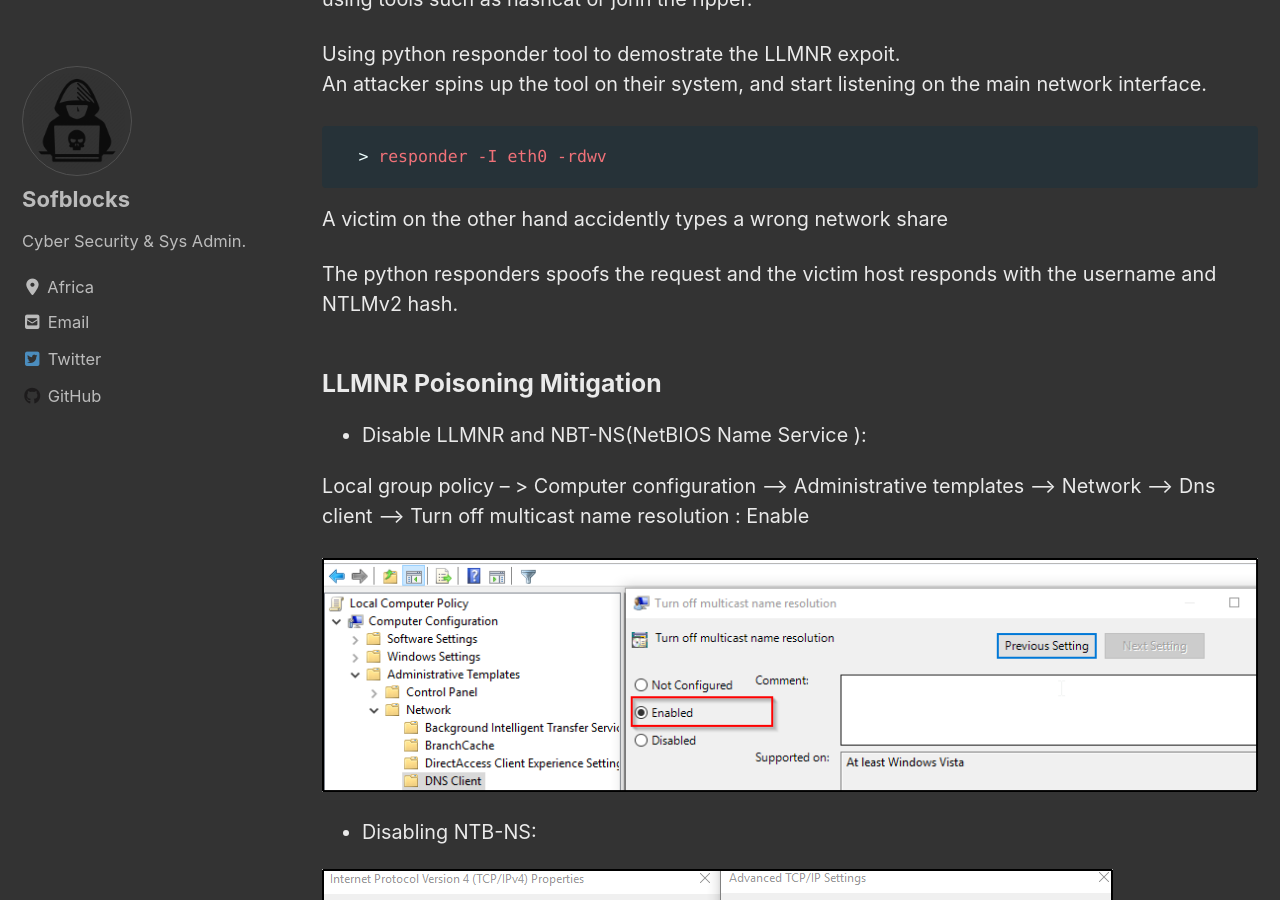
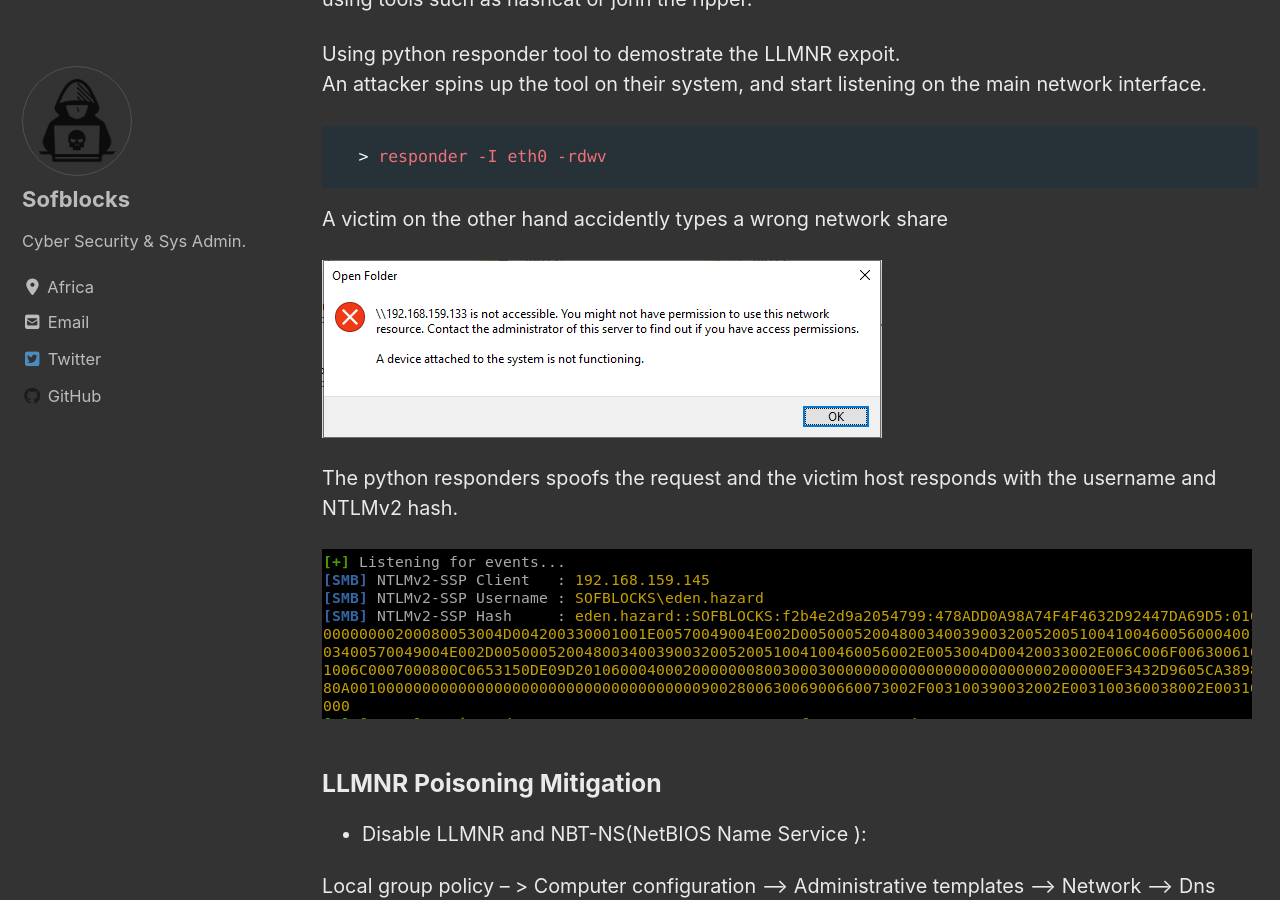
Before and after one commit to sofblocks/sofblocks.github.io, a Jekyll site: the page built from _posts/blog/2020-07-07-attackingad.md, in a window 1280 px wide and 900 px high, scrolled down 4312 px. Built offline with Jekyll 4.4.1, drawn with Linux system fonts in a browser that asks for light colours; cached includes are drawn as plain includes; nearby versions of some CDN libraries; comment, search, counter and statistics services are not loaded.

Commit message:
Added More notes

````diff
--- a/_posts/blog/2020-07-07-attackingad.md
+++ b/_posts/blog/2020-07-07-attackingad.md
@@ -108,9 +108,11 @@ An attacker spins up the tool on their system, and start listening on the main n
 ```
 A victim on the other hand accidently types a wrong network share
 
+![upload-image]({{ "/assets/imgs/notes/rshare.png" | relative_url }})
 
 The python responders spoofs the request and the victim host responds with the username and NTLMv2 hash.
 
+![upload-image]({{ "/assets/imgs/notes/responder.png" | relative_url }})
 
 ### LLMNR Poisoning Mitigation
 
````
Also changed, not shown: assets/imgs/notes/mitm.png (added), assets/imgs/notes/responder.png (added), assets/imgs/notes/rshare.png (added), assets/imgs/notes/victim.png (added), assets/imgs/notes/wrsh.png (added).
